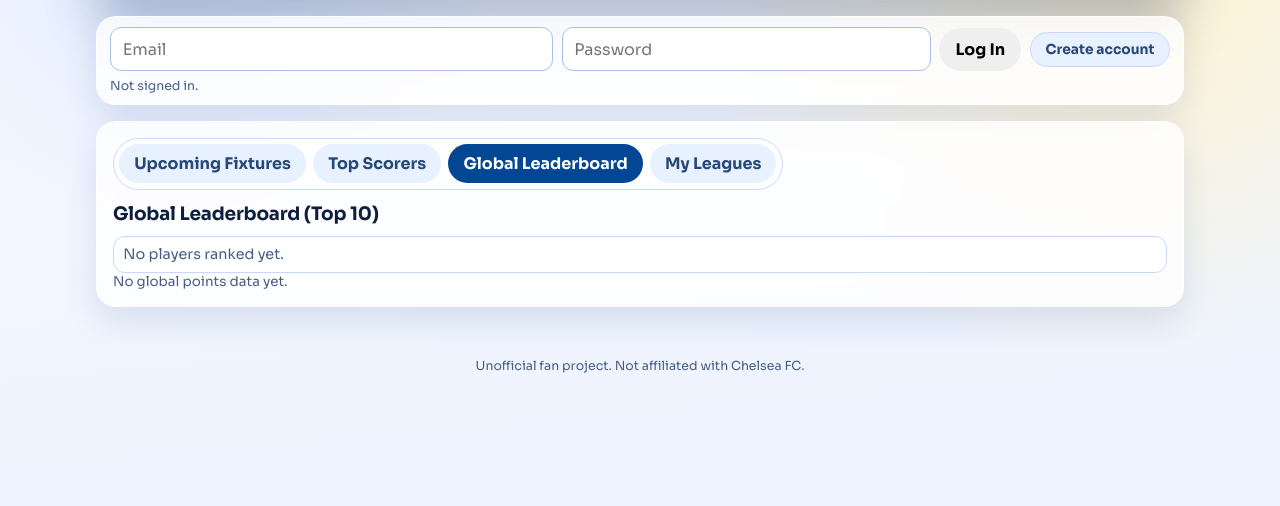
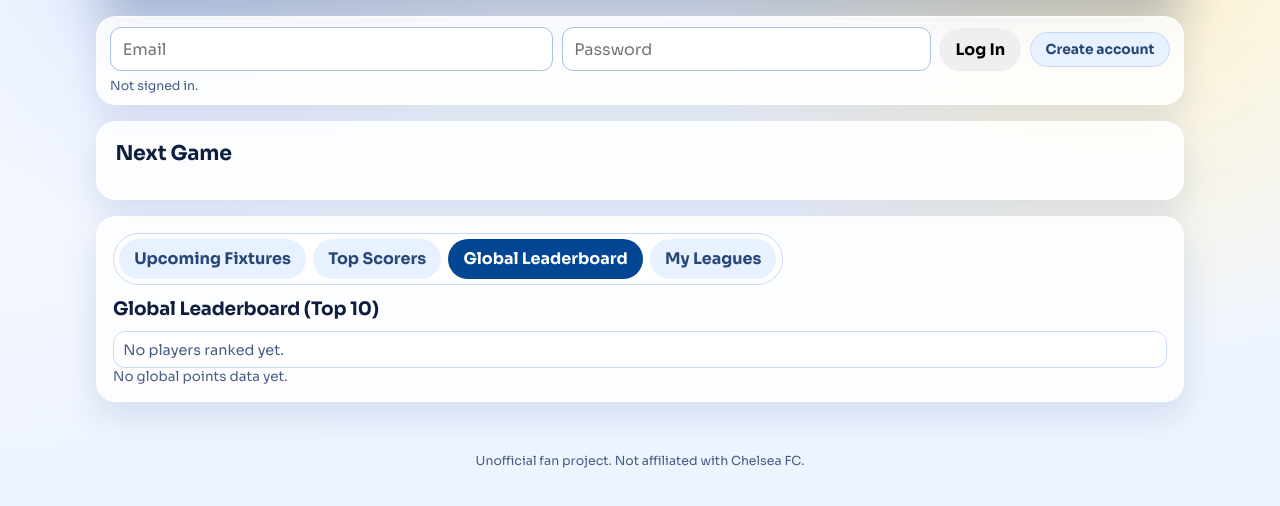
Before and after one commit to jack-ison/the-sw6-club, a plain HTML site: page index.html in a window 1280 px wide. Shown: the part 168-674 px from the top of the page. Drawn offline with nearby package versions, Linux system fonts and the light colour scheme; no server answers.

Commit message:
Promote next-game prediction to primary section

```diff
--- a/index.html
+++ b/index.html
@@ -35,6 +35,11 @@
           <a class="ghost-link" href="signup.html">Create account</a>
         </form>
         <p id="session-status" class="status auth-inline-status">Not signed in.</p>
+      </section>
+
+      <section class="panel prediction-primary">
+        <h2 class="fixtures-title">Next Game</h2>
+        <ul id="fixtures-list" class="fixtures-list"></ul>
       </section>
 
       <section class="panel">
@@ -123,9 +128,6 @@
               <ul id="leaderboard" class="leaderboard"></ul>
             </article>
           </div>
-
-          <h3 class="fixtures-title">Next Game</h3>
-          <ul id="fixtures-list" class="fixtures-list"></ul>
         </div>
       </section>
     </main>
--- a/styles.css
+++ b/styles.css
@@ -441,6 +441,16 @@ button:disabled {
   margin-top: 1rem;
 }
 
+.prediction-primary {
+  padding: 1.15rem;
+}
+
+.prediction-primary .fixtures-title {
+  margin-top: 0;
+  margin-bottom: 0.9rem;
+  font-size: 1.28rem;
+}
+
 .fixtures-list {
   gap: 0.75rem;
 }
```
